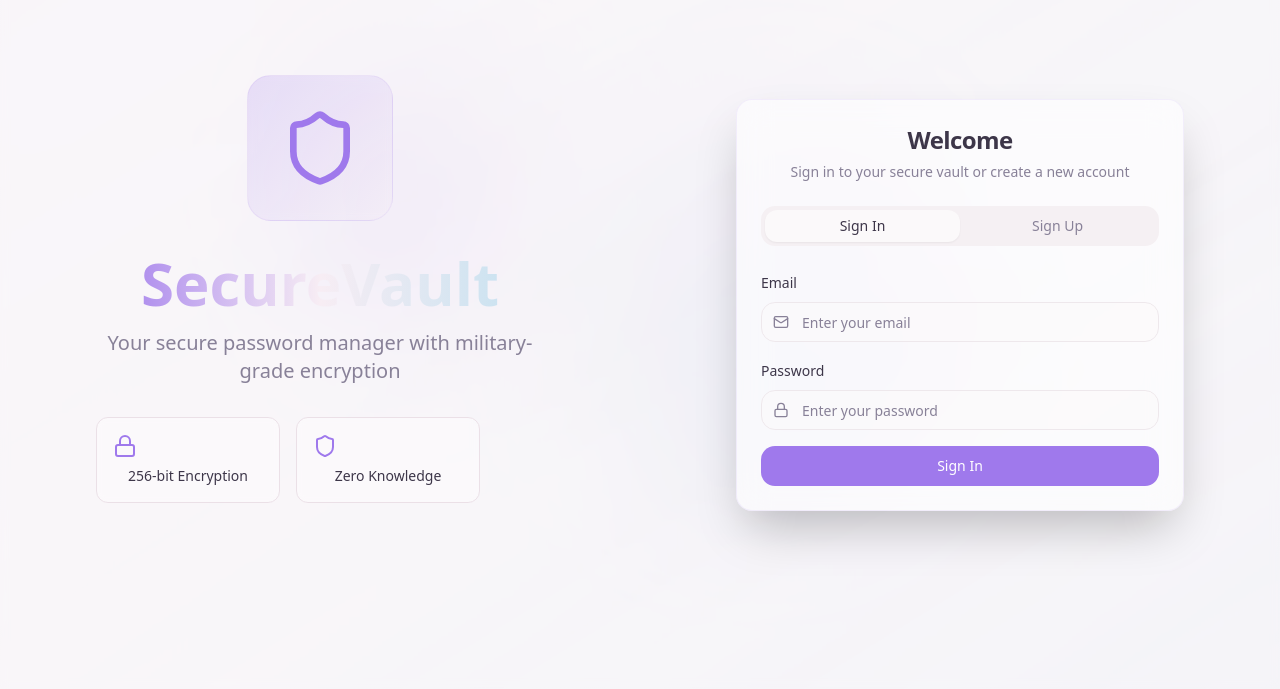
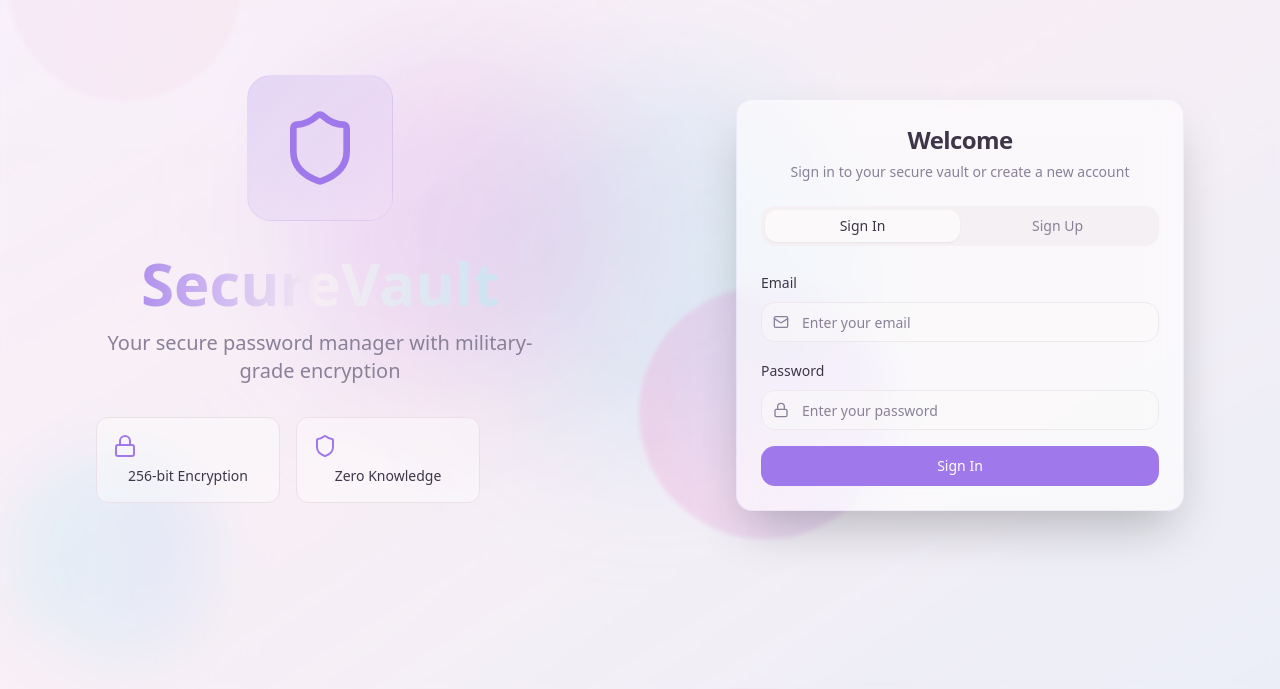
Before and after one commit to thenamekavyasingh/secure-vault, a React (Vite) app: page /auth in a window 1280 px wide. Shown: the part 111-800 px from the top of the page. Built offline with nearby package versions, Linux system fonts and the light colour scheme.

Commit message:
Fix background changes

```diff
--- a/src/components/AnimatedBackground.tsx
+++ b/src/components/AnimatedBackground.tsx
@@ -1,16 +1,30 @@
 export const AnimatedBackground = () => {
   return (
     <div className="fixed inset-0 -z-10 overflow-hidden">
-      {/* Animated gradient background */}
-      <div className="absolute inset-0 bg-gradient-to-br from-primary/5 via-secondary/10 to-accent/5 animate-pulse" />
+      {/* Base gradient background with color shifts */}
+      <div className="absolute inset-0 bg-gradient-to-br from-purple-400/10 via-pink-300/15 to-blue-400/10 animate-pulse" />
 
-      {/* Floating orbs */}
-      <div className="absolute top-1/4 left-1/4 w-64 h-64 bg-gradient-to-r from-primary/20 to-secondary/20 rounded-full blur-3xl animate-float-slow" />
-      <div className="absolute bottom-1/4 right-1/4 w-96 h-96 bg-gradient-to-r from-accent/15 to-primary/15 rounded-full blur-3xl animate-float-reverse" />
-      <div className="absolute top-1/2 left-1/2 w-48 h-48 bg-gradient-to-r from-secondary/25 to-accent/25 rounded-full blur-2xl animate-float-medium" />
+      {/* Large floating orbs with stronger colors */}
+      <div className="absolute top-1/4 left-1/4 w-80 h-80 bg-gradient-to-r from-purple-500/30 to-pink-500/25 rounded-full blur-3xl animate-float-slow opacity-60" />
+      <div className="absolute bottom-1/3 right-1/3 w-96 h-96 bg-gradient-to-r from-blue-400/25 to-cyan-400/30 rounded-full blur-3xl animate-float-reverse opacity-50" />
+      <div className="absolute top-1/2 left-1/2 w-64 h-64 bg-gradient-to-r from-pink-400/35 to-purple-400/30 rounded-full blur-2xl animate-float-medium opacity-70" />
 
-      {/* Glassmorphic overlay */}
-      <div className="absolute inset-0 bg-background/40 backdrop-blur-sm" />
+      {/* Additional smaller orbs for more movement */}
+      <div className="absolute top-3/4 left-1/6 w-48 h-48 bg-gradient-to-r from-cyan-300/20 to-blue-300/25 rounded-full blur-xl animate-float-slow opacity-60"
+           style={{ animationDelay: '2s', animationDuration: '12s' }} />
+      <div className="absolute top-1/6 right-1/6 w-56 h-56 bg-gradient-to-r from-purple-300/25 to-pink-300/20 rounded-full blur-2xl animate-float-medium opacity-50"
+           style={{ animationDelay: '4s', animationDuration: '10s' }} />
+
+      {/* Moving gradient streaks */}
+      <div className="absolute inset-0 opacity-30">
+        <div className="absolute top-0 left-0 w-full h-px bg-gradient-to-r from-transparent via-purple-400/50 to-transparent animate-float-slow"
+             style={{ animationDuration: '8s' }} />
+        <div className="absolute bottom-0 right-0 w-full h-px bg-gradient-to-l from-transparent via-pink-400/50 to-transparent animate-float-reverse"
+             style={{ animationDuration: '6s' }} />
+      </div>
+
+      {/* Glassmorphic overlay - lighter for better visibility */}
+      <div className="absolute inset-0 bg-background/20 backdrop-blur-[2px]" />
     </div>
   );
 };
--- a/src/index.css
+++ b/src/index.css
@@ -110,24 +110,54 @@ All colors MUST be HSL.
     --gradient-card: linear-gradient(145deg, hsl(260 20% 12%) 0%, hsl(260 15% 15%) 100%);
   }
 
-/* Floating animations */
+/* Enhanced floating animations with more variety */
 @keyframes float-slow {
-  0%, 100% { transform: translate(0, 0) scale(1); }
-  25% { transform: translate(10px, -15px) scale(1.05); }
-  50% { transform: translate(-5px, -25px) scale(0.95); }
-  75% { transform: translate(-10px, -10px) scale(1.02); }
+  0%, 100% {
+    transform: translate(0, 0) scale(1) rotate(0deg);
+    opacity: 0.6;
+  }
+  25% {
+    transform: translate(20px, -30px) scale(1.1) rotate(5deg);
+    opacity: 0.8;
+  }
+  50% {
+    transform: translate(-15px, -50px) scale(0.9) rotate(-3deg);
+    opacity: 0.5;
+  }
+  75% {
+    transform: translate(-25px, -20px) scale(1.05) rotate(8deg);
+    opacity: 0.7;
+  }
 }
 
 @keyframes float-medium {
-  0%, 100% { transform: translate(0, 0) rotate(0deg); }
-  33% { transform: translate(15px, -20px) rotate(2deg); }
-  66% { transform: translate(-10px, -15px) rotate(-1deg); }
+  0%, 100% {
+    transform: translate(0, 0) rotate(0deg) scale(1);
+    filter: hue-rotate(0deg);
+  }
+  33% {
+    transform: translate(30px, -40px) rotate(10deg) scale(1.1);
+    filter: hue-rotate(60deg);
+  }
+  66% {
+    transform: translate(-20px, -30px) rotate(-5deg) scale(0.9);
+    filter: hue-rotate(-30deg);
+  }
 }
 
 @keyframes float-reverse {
-  0%, 100% { transform: translate(0, 0) scale(1) rotate(0deg); }
-  30% { transform: translate(-20px, 10px) scale(1.08) rotate(-2deg); }
-  60% { transform: translate(15px, 25px) scale(0.92) rotate(1deg); }
+  0%, 100% {
+    transform: translate(0, 0) scale(1) rotate(0deg);
+    opacity: 0.5;
+  }
+  30% {
+    transform: translate(-40px, 20px) scale(1.15) rotate(-10deg);
+    opacity: 0.7;
+  }
+  60% {
+    transform: translate(30px, 50px) scale(0.85) rotate(15deg);
+    opacity: 0.4;
+  }
 }
 }
 
```
